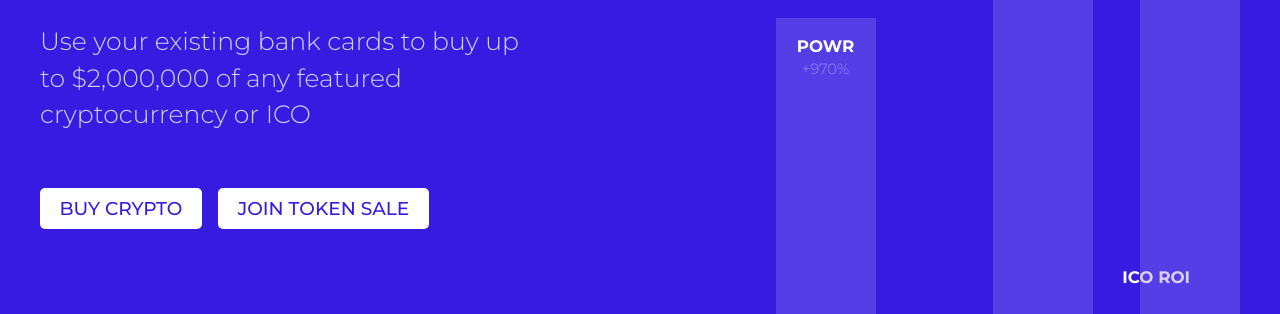
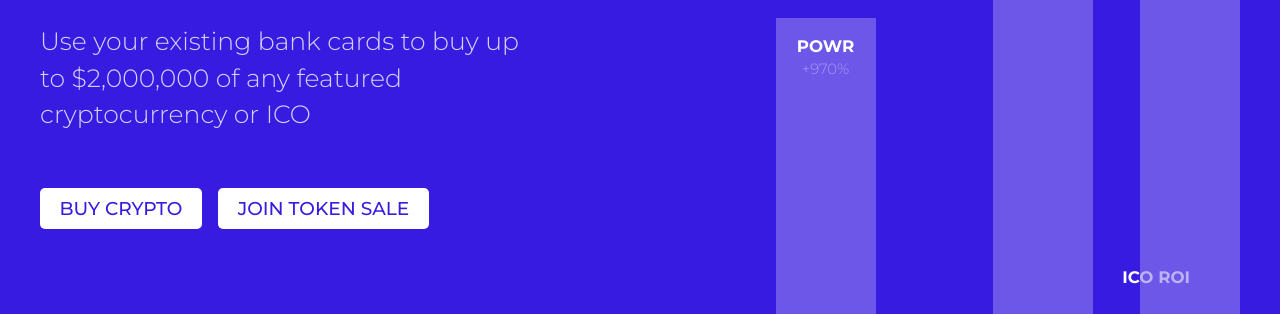
Before and after one commit to venskou/medusa-promo-website, a website: page src/sites/medusa/index.html in a window 1280 px wide. Shown: the part 370-684 px from the top of the page. Drawn offline with nearby package versions, Linux system fonts and the light colour scheme; files that its build step writes are made by us from their sources; files whose address does not match are found by name.

Commit message:
moving form

```diff
--- a/src/assets/css/blocks/page-header.scss
+++ b/src/assets/css/blocks/page-header.scss
@@ -269,7 +269,7 @@
   &__statsItem {
     display: block;
     width: 100px;
-    background-color: rgba(#8f7fee, 0.35);
+    background-color: rgba(#8f7fee, 0.6);
     position: absolute;
     bottom: 0;
     overflow: hidden;
```
